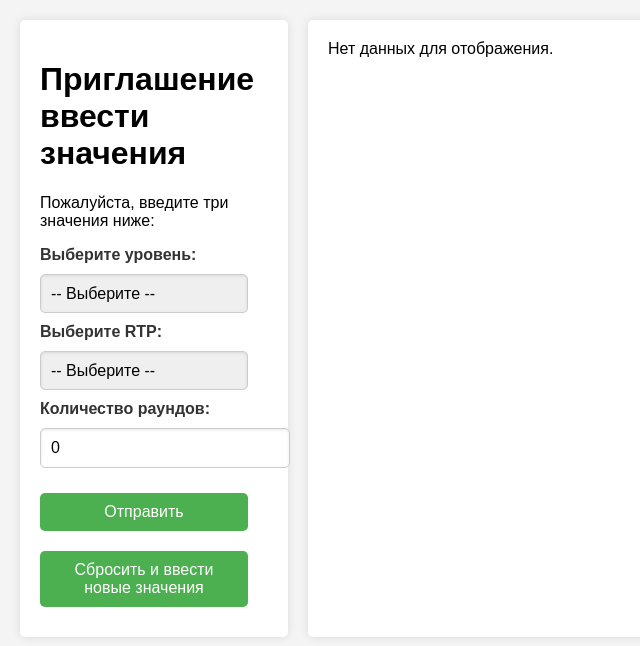
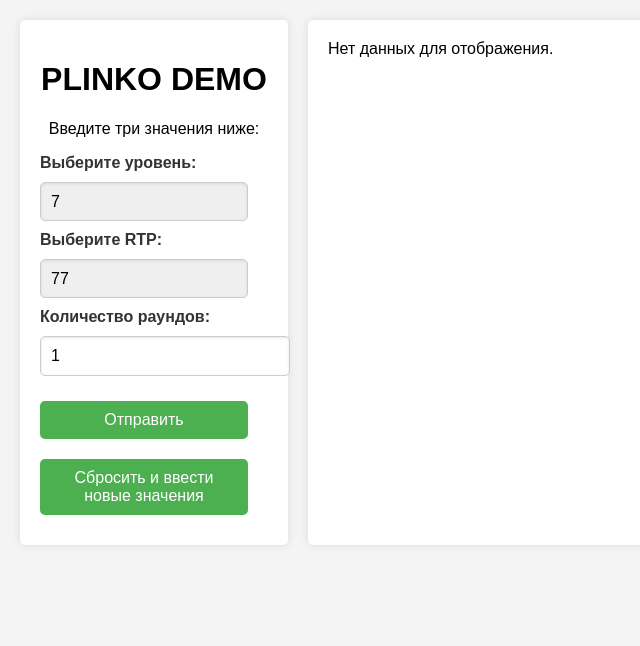
Before and after one commit to heyyatheworld/plinko_game_simulation_php, a PHP site: page / in a window 1280 px wide. Shown: the top 646 px of the page, without its empty margins (0-640 px from the left). Run offline with PHP 8.4, Linux system fonts and the light colour scheme; data that the repository does not hold is empty.

Commit message:
Bugs fixed.

```diff
--- a/View/View.php
+++ b/View/View.php
@@ -4,7 +4,6 @@ function render($model, $errors, $pdo) {
     ?>
     <!DOCTYPE html>
     <html lang="ru">
-
 
     <head>
         <meta charset="UTF-8">
@@ -17,37 +16,36 @@ function render($model, $errors, $pdo) {
     <body>
     <div class="container">
         <div class="left-container">
-            <h1>Приглашение ввести значения</h1>
-            <p>Пожалуйста, введите три значения ниже:</p>
+            <h1 style="text-align: center;">PLINKO DEMO</h1>
+            <p style="text-align: center;">Введите три значения ниже:</p>
 
             <form method="post" action="">
                 <label for="level">Выберите уровень:</label>
                 <select name="level" id="level">
-                    <option value="">-- Выберите --</option> <!-- Пустой вариант по умолчанию -->
+<!--                    <option value="">-- Выберите --</option> <!-- Пустой вариант по умолчанию -->-->
                     <?php
                     // Массив значений для выпадающего списка
                     $levels = range(7, 19); // Генерация массива значений от 7 до 19
                     foreach ($levels as $level) {
-                        echo "<option value='" . htmlspecialchars($level) . "'" . ($model->level == $level ? " selected" :"7") . ">" . htmlspecialchars($level) . "</option>";
+                        echo "<option value='" . htmlspecialchars($level) . "'" . ($level == 7 ? " selected" :"") . ">" . htmlspecialchars($level) . "</option>";
                     }
                     ?>
                 </select>
 
                 <label for="TargetRTP">Выберите RTP:</label>
                 <select name="TargetRTP" id="TargetRTP">
-                    <option value="">-- Выберите --</option> <!-- Пустой вариант по умолчанию -->
+<!--                    <option value="">-- Выберите --</option> <!-- Пустой вариант по умолчанию -->-->
                     <?php
                     // Массив значений для выпадающего списка RTP
                     $rtpLevels = range(75, 97, 2); // Генерация массива значений RTP
                     foreach ($rtpLevels as $rtp) {
-                        echo "<option value='" . htmlspecialchars($rtp) . "'" . ($model->target_rtp == $rtp ? " selected" :"77") . ">" . htmlspecialchars($rtp) . "</option>";
+                        echo "<option value='" . htmlspecialchars($rtp) . "'" . ($rtp == 77 ? " selected" :"") . ">" . htmlspecialchars($rtp) . "</option>";
                     }
                     ?>
                 </select>
 
                 <label for="number_of_games">Количество раундов:</label>
-<!--                <input type="text" id="number_of_games" name="number_of_games" value="--><?php //echo htmlspecialchars($model->number_of_games); ?><!--" required>-->
-                    <input type="text" id="number_of_games" name="number_of_games" value="0" required>
+                    <input type="text" id="number_of_games" name="number_of_games" value="1" required>
                 <button type="submit">Отправить</button>
             </form>
 
```
